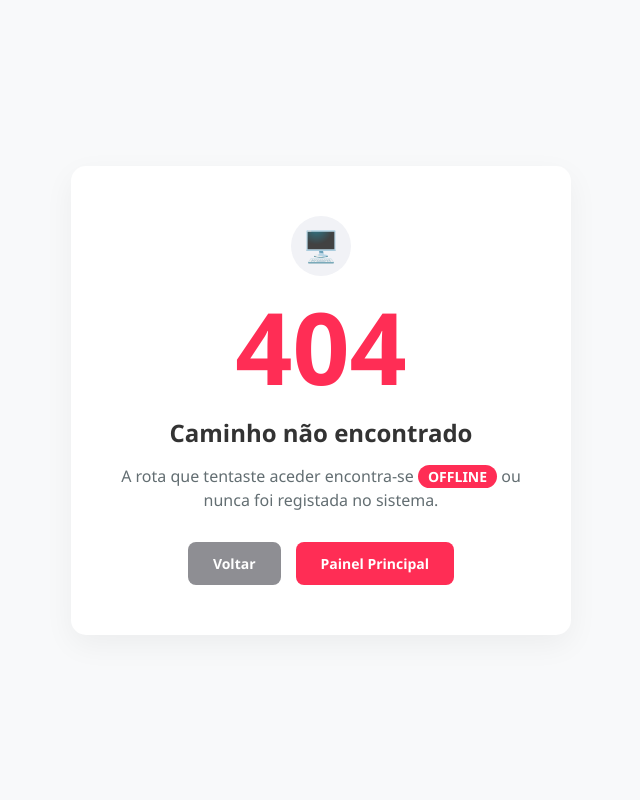
After one commit to Next-Signage/digitalSignage, a PHP site: template src/views/auth/erro404.php in a window 1280 px wide. The commit adds this page. Shown: the whole page, without its empty margins (319-959 px from the left). Run offline with PHP 8.4, Linux system fonts and the light colour scheme; the template is opened without the code that fills it, so the values that code supplies are empty.

Commit message:
organizando o sistema de rotas

```diff
--- a/src/core/Router.php
+++ b/src/core/Router.php
@@ -27,12 +27,12 @@ class Router {
     }
 
     public function dispach(){
-        echo "passando pelo dispach";
+
         $type_request_method_post_get = $_SERVER["REQUEST_METHOD"];
 
         $uri = parse_url($_SERVER["REQUEST_URI"],PHP_URL_PATH);
 
-        $uri = str_replace("/public", "", $uri);
+        $uri = strtolower(str_replace(BASE_URL, "", $uri));
 
         if ($uri === "") {
             $uri = "/";
@@ -47,7 +47,7 @@ class Router {
 
         }else if ($uri != "/"){
 
-            echo "404 - Rota não encontrada";
+            include __DIR__."/../src/views/auth/erro404.php";
         }
 
     }
--- /dev/null
+++ b/src/views/auth/erro404.php
@@ -0,0 +1,134 @@
+<!DOCTYPE html>
+<html lang="pt-br">
+<head>
+    <meta charset="UTF-8">
+    <meta name="viewport" content="width=device-width, initial-scale=1.0">
+    <title>404 - Página não encontrada</title>
+    <style>
+        /* Reset básico para combinar com o dashboard */
+        * {
+            margin: 0;
+            padding: 0;
+            box-sizing: border-box;
+            font-family: 'Segoe UI', Roboto, Helvetica, Arial, sans-serif;
+        }
+
+        body {
+            background-color: #f8f9fa; /* Cinza muito claro de fundo da tua tabela */
+            height: 100vh;
+            display: flex;
+            align-items: center;
+            justify-content: center;
+            color: #2d3436;
+        }
+
+        .error-container {
+            text-align: center;
+            background: #ffffff;
+            padding: 50px 40px;
+            border-radius: 15px;
+            box-shadow: 0 10px 30px rgba(0, 0, 0, 0.05);
+            max-width: 500px;
+            width: 90%;
+        }
+
+        /* O rosa extraído do teu botão "Novo Dispositivo" */
+        .error-code {
+            font-size: 100px;
+            font-weight: 800;
+            color: #ff2d55;
+            line-height: 1;
+            margin-bottom: 20px;
+        }
+
+        h1 {
+            font-size: 24px;
+            margin-bottom: 15px;
+            color: #333;
+        }
+
+        p {
+            color: #636e72;
+            font-size: 16px;
+            margin-bottom: 30px;
+            line-height: 1.5;
+        }
+
+        .status-badge {
+            background-color: #ff2d55;
+            color: white;
+            padding: 2px 10px;
+            border-radius: 20px;
+            font-size: 14px;
+            font-weight: bold;
+            text-transform: uppercase;
+        }
+
+        .button-group {
+            display: flex;
+            gap: 15px;
+            justify-content: center;
+        }
+
+        .btn {
+            text-decoration: none;
+            padding: 12px 25px;
+            border-radius: 8px;
+            font-size: 14px;
+            font-weight: 600;
+            transition: all 0.2s ease;
+            cursor: pointer;
+            border: none;
+        }
+
+        /* Estilo dos botões do teu cabeçalho */
+        .btn-primary {
+            background-color: #ff2d55;
+            color: white;
+        }
+
+        .btn-secondary {
+            background-color: #8e8e93; /* Cinza do botão "Atualizar Dispositivos" */
+            color: white;
+        }
+
+        .btn:hover {
+            opacity: 0.9;
+            transform: translateY(-2px);
+        }
+
+        /* Ícone simples simulando um dispositivo */
+        .icon {
+            margin-bottom: 20px;
+            display: inline-block;
+            width: 60px;
+            height: 60px;
+            background: #f1f2f6;
+            border-radius: 50%;
+            line-height: 60px;
+            font-size: 30px;
+        }
+    </style>
+</head>
+<body>
+
+    <div class="error-container">
+        <div class="icon">🖥️</div>
+        <div class="error-code">404</div>
+        <h1>Caminho não encontrado</h1>
+        <p>
+            A rota que tentaste aceder encontra-se <span class="status-badge">Offline</span> ou nunca foi registada no sistema.
+        </p>
+
+        <div class="button-group">
+            <button onclick="window.history.back()" class="btn btn-secondary">
+                Voltar
+            </button>
+            <a href="/digitalSignageBACK/public/" class="btn btn-primary">
+                Painel Principal
+            </a>
+        </div>
+    </div>
+
+</body>
+</html>
--- a/src/views/dashboard/playlists.php
+++ b/src/views/dashboard/playlists.php
@@ -14,7 +14,9 @@ require_once __DIR__ . '/../../../config/config.php';
   </head>
   <body data-page="playlists" data-logo-src="<?= BASE_URL ?>/images/others/logo.png">
     <main>
-      <?php include '../components/menu.php'; ?>
+      <?php
+       include  __DIR__.'/../components/menu.php';
+      ?>
       <div class="right-painel">
         <div class="up">
           <div class="information">
@@ -36,6 +38,7 @@ require_once __DIR__ . '/../../../config/config.php';
                 <div><p>Nome</p></div>
                 <div><p>Descri&ccedil;&atilde;o</p></div>
                 <div class="end invisible">
+                  <!-- OBS:  <a href="./playlist-config" class="fa-solid fa-gear"></i></a>-->
                   <i class="fa-solid fa-gear"></i>
                   <i class="fa-solid fa-trash"></i>
                 </div>
--- a/src/views/dashboard/viewTeste2.html
+++ /dev/null
@@ -1 +0,0 @@
-<p>view teste 2</p>
--- a/src/views/viewTeste1.html
+++ /dev/null
@@ -1 +0,0 @@
-<p>view teste 1</p>
```
Also changed, not shown: public/index.php (+6 -7 lines), src/controllers/NavgationAdmController.php (+7 -5 lines), src/views/components/menu.php (+8 -4 lines), src/views/dashboard/dashboard.php (+6 -2 lines).
